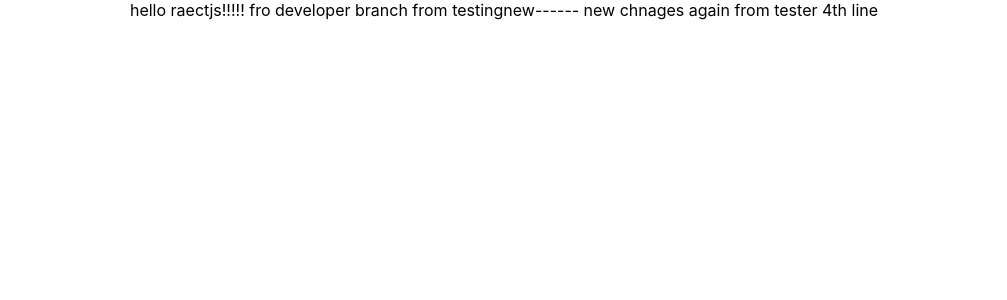
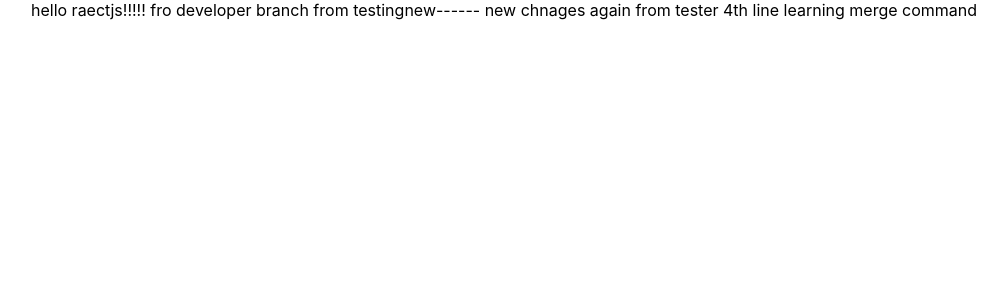
Before and after one commit to abhicode-dev/test1, a React (Create React App) app: page / in a window 1280 px wide. Shown: the top 300 px of the page, without its empty margins (136-1143 px from the left). Built offline with nearby package versions, Linux system fonts and the light colour scheme.

Commit message:
aaded merged command

```diff
--- a/src/App.js
+++ b/src/App.js
@@ -13,6 +13,7 @@ function App() {
       new chnages
       again from tester
       4th line
+      learning merge command
 
     </div>
   );
```
